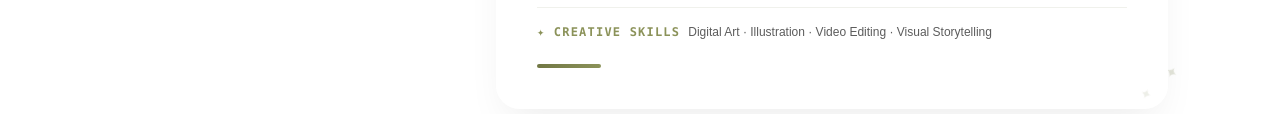
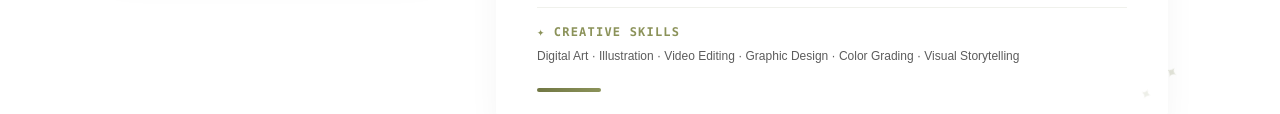
Before and after one commit to manzanillojethro/ManzanilloPortfolio, a plain HTML site: page portfolio/index.html in a window 1280 px wide. Shown: the part 1285-1399 px from the top of the page. Drawn offline with nearby package versions, Linux system fonts and the light colour scheme.

Commit message:
Update index.html

```diff
--- a/portfolio/index.html
+++ b/portfolio/index.html
@@ -1141,7 +1141,7 @@
                             <div class="mt-6 pt-4 border-t border-[#717744]/10 transition-theme">
                                 <div class="flex flex-wrap items-center gap-2">
                                     <span class="text-xs font-mono uppercase tracking-widest text-[#8B9259] font-bold">✦ Creative Skills</span>
-                                    <span class="text-xs text-[#5C5C5C] font-medium transition-theme">Digital Art · Illustration · Video Editing · Visual Storytelling</span>
+                                    <span class="text-xs text-[#5C5C5C] font-medium transition-theme">Digital Art · Illustration · Video Editing · Graphic Design · Color Grading · Visual Storytelling</span>
                                 </div>
                             </div>
 
```
